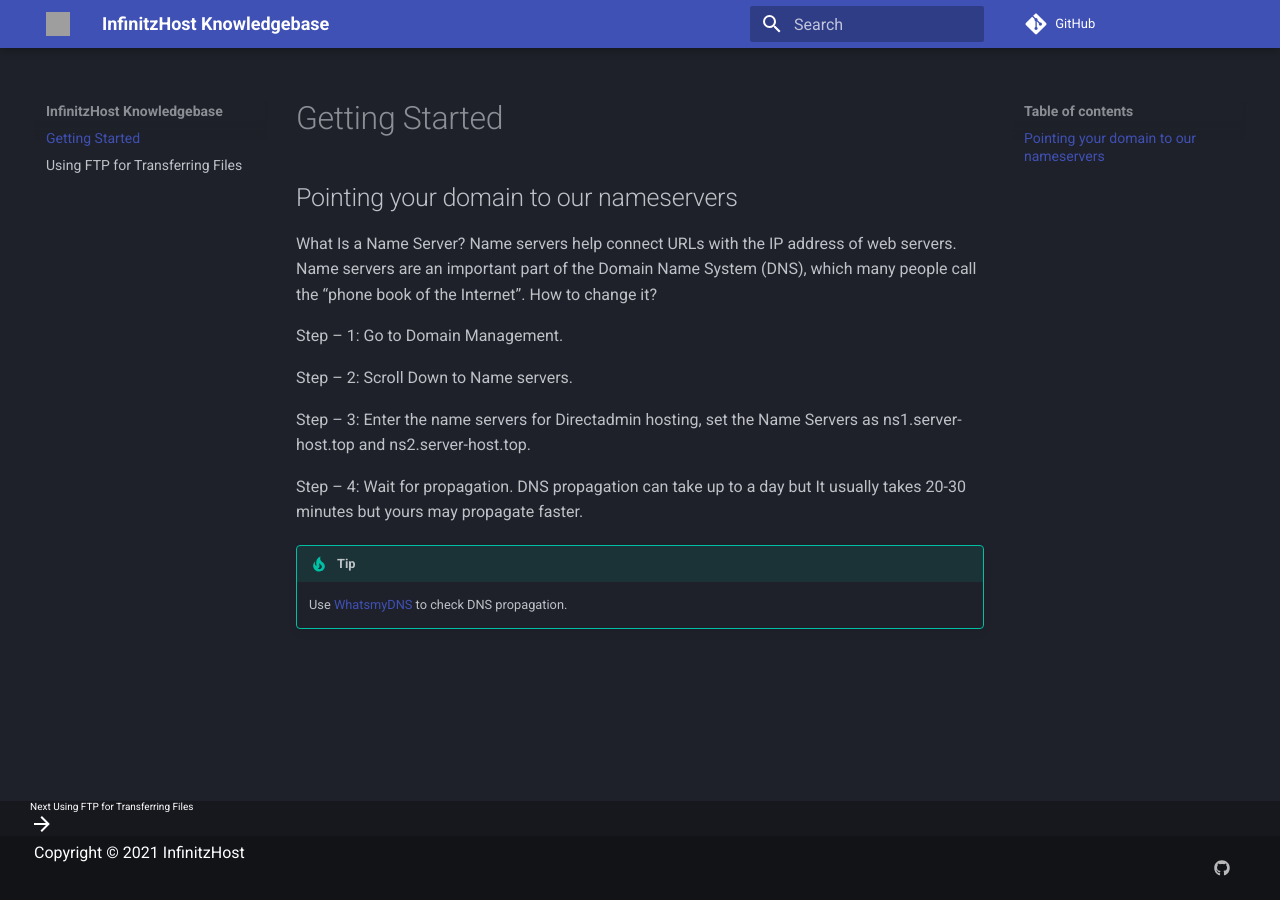
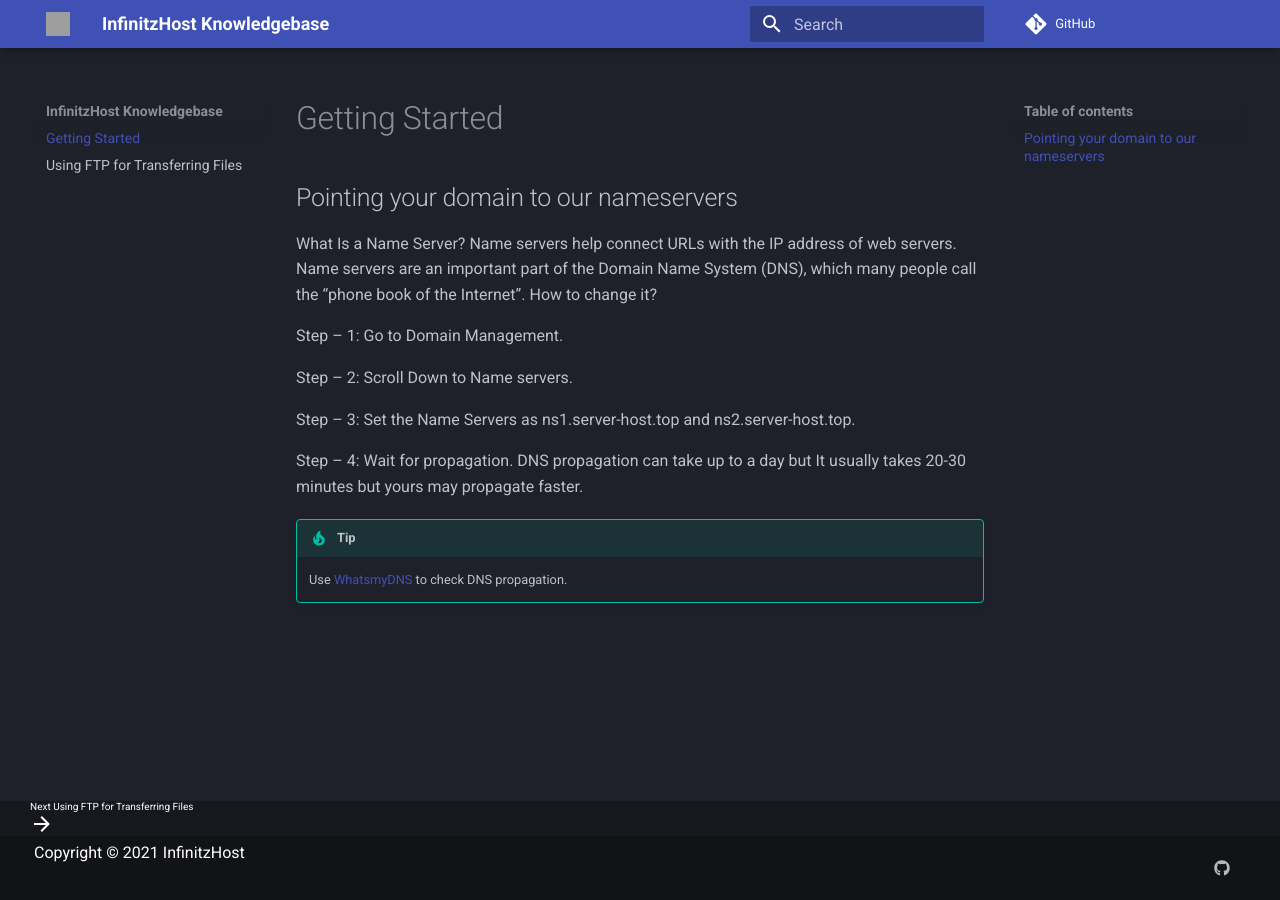
Before and after one commit to InfinitzHost/Knowledgebase, an MkDocs documentation site: the page built from docs/index.md, in a window 1280 px wide. Built offline with MkDocs 1.6.1 and Material for MkDocs 9.7.7, drawn with Linux system fonts in a browser that asks for light colours; comment, search, counter and statistics services are not loaded; grey boxes are pictures that could not be loaded.

Commit message:
Update index.md

```diff
--- a/docs/index.md
+++ b/docs/index.md
@@ -9,7 +9,7 @@ Step – 1: Go to Domain Management.
 
 Step – 2: Scroll Down to Name servers.
 
-Step – 3: Enter the name servers for Directadmin hosting, set the Name Servers as ns1.server-host.top and ns2.server-host.top.
+Step – 3: Set the Name Servers as ns1.server-host.top and ns2.server-host.top.
 
 Step – 4: Wait for propagation. DNS propagation can take up to a day but It usually takes 20-30 minutes but yours may propagate faster.
 
```
